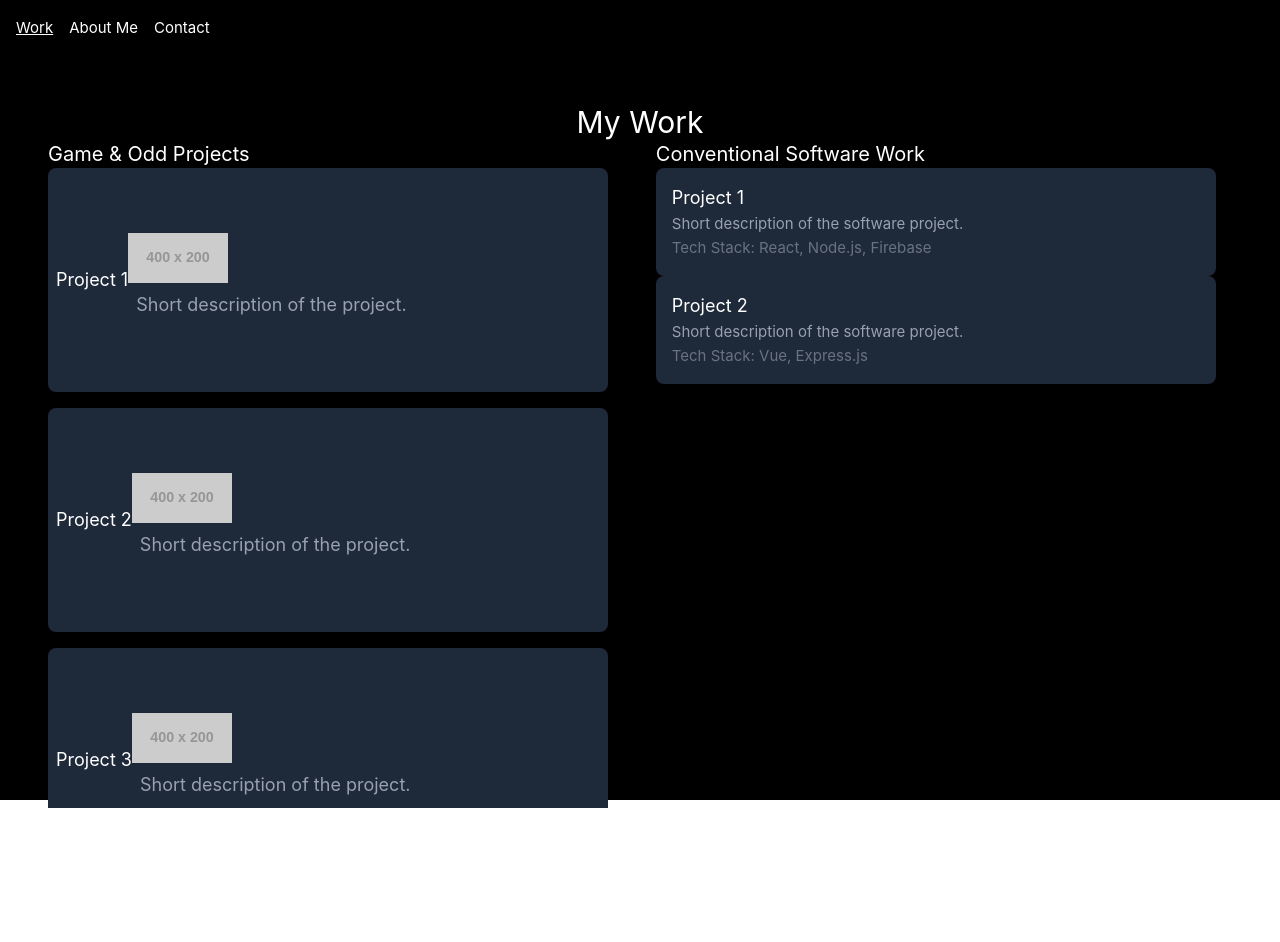
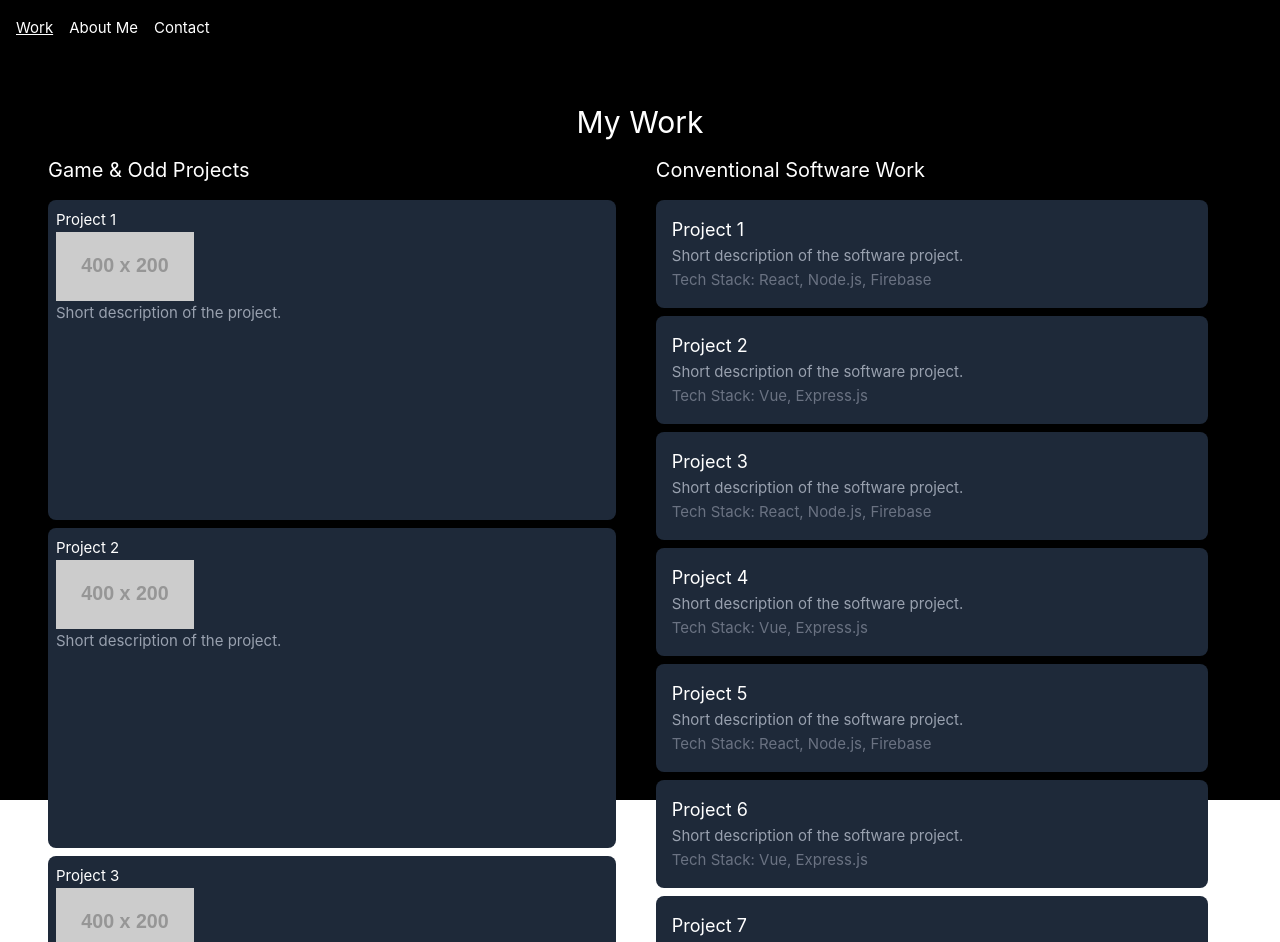
Before and after one commit to GitComet97/Portfolio, a Vue app in the folder webDir/: page / in a window 1280 px wide. Shown: the top 942 px of the page. Before the commit the page ends 828 px from the top, so only its background shows below. Built offline with nearby package versions, Linux system fonts and the light colour scheme.

Commit message:
Layout stuff

```diff
--- a/webDir/src/components/ProjectCard.vue
+++ b/webDir/src/components/ProjectCard.vue
@@ -1,16 +1,10 @@
 <template>
-  <div class="mb-6 pb-4 pr-4">
-    <div class="relative w-full h-56 bg-gray-800 rounded-lg">
+  <div class="h-80 w-full">
+    <div class="relative w-full h-full bg-gray-800 rounded-lg flex flex-col p-2">
       <!-- Placeholder for Image or Video -->
-      <div class="absolute inset-0 flex items-center justify-start text-white text-lg p-2">
-        <p class="text-white mt-2">{{ title }}</p>
-        <div>
-          <img :src="imageSrc" alt="Project Image" class="object-cover w-1/4 h-full" />
-          <div class="h-full w-full">
-            <p class="text-gray-400 p-2">{{ description }}</p>
-          </div>
-        </div>
-      </div>
+      <p class="text-white mt-2">{{ title }}</p>
+      <img :src="imageSrc" alt="Project Image" class="object-cover w-1/4" />
+      <p class="text-gray-400">{{ description }}</p>
     </div>
   </div>
 </template>
--- a/webDir/src/components/WorkTab.vue
+++ b/webDir/src/components/WorkTab.vue
@@ -1,57 +1,65 @@
 <template>
   <div class="mx-auto p-4 h-full">
     <!-- Title -->
-    <h2 class="text-3xl text-center text-white mb-8">My Work</h2>
+    <h2 class="text-3xl text-center text-white mb-8 pb-4">My Work</h2>
     <!-- Main Layout -->
-    <div class="flex gap-8 w-full">
+    <div class="flex h-3/4 gap-8 w-full">
       <!-- Left Column: Game & Odd Projects -->
-      <div class="w-1/2 h-[80vh]">
-        <h3 class="text-xl text-white mb-4">Game & Odd Projects</h3>
+      <div class="w-1/2 h-full">
+        <h3 class="text-xl text-white mb-4 pb-4">Game & Odd Projects</h3>
         <div class="flex flex-col h-full">
-          <div class="overflow-y-auto h-full">
-            <!-- Project 1 -->
+          <div
+            class="h-full grid gap-2 overflow-y-auto pr-2"
+            style="
+              grid-template-columns: repeat(auto-fit, minmax(400px, 1fr));
+              grid-auto-rows: auto;
+              grid-auto-flow: row dense;
+              align-items: start;
+            "
+          >
+            <!-- Project Cards -->
             <ProjectCard
               title="Project 1"
               description="Short description of the project."
               imageSrc="https://via.placeholder.com/400x200"
             />
-            <!-- Project 2 -->
             <ProjectCard
               title="Project 2"
               description="Short description of the project."
               imageSrc="https://via.placeholder.com/400x200"
             />
-            <!-- Project 3 -->
             <ProjectCard
               title="Project 3"
               description="Short description of the project."
               imageSrc="https://via.placeholder.com/400x200"
             />
-            <!-- Project 4 -->
             <ProjectCard
               title="Project 4"
               description="Short description of the project."
               imageSrc="https://via.placeholder.com/400x200"
             />
-            <!-- Project 5 -->
             <ProjectCard
               title="Project 5"
               description="Short description of the project."
               imageSrc="https://via.placeholder.com/400x200"
             />
-            <!-- Project 6 -->
             <ProjectCard
               title="Project 6"
+              description="Short description of the project."
+              imageSrc="https://via.placeholder.com/400x200"
+            />
+            <ProjectCard
+              title="Project 7"
               description="Short description of the project."
               imageSrc="https://via.placeholder.com/400x200"
             />
           </div>
         </div>
       </div>
-
       <!-- Right Column: Conventional Software Work -->
-      <div class="w-1/2 pr-4">
-        <h3 class="text-xl text-white mb-4">Conventional Software Work</h3>
+      <div class="w-1/2 h-full pr-4">
+        <h3 class="text-xl text-white mb-4 pb-4">Conventional Software Work</h3>
+        <div class="flex flex-col h-full gap-2 overflow-y-auto pr-2">
           <!-- Project 1 -->
           <div class="bg-gray-800 p-4 m-6 rounded-lg">
             <h4 class="text-white text-lg">Project 1</h4>
@@ -64,6 +72,42 @@
             <h4 class="text-white text-lg">Project 2</h4>
             <p class="text-gray-400">Short description of the software project.</p>
             <p class="text-gray-500">Tech Stack: Vue, Express.js</p>
+          </div>
+
+          <!-- Project 3 -->
+          <div class="bg-gray-800 p-4 m-6 rounded-lg">
+            <h4 class="text-white text-lg">Project 3</h4>
+            <p class="text-gray-400">Short description of the software project.</p>
+            <p class="text-gray-500">Tech Stack: React, Node.js, Firebase</p>
+          </div>
+
+          <!-- Project 4 -->
+          <div class="bg-gray-800 p-4 m-6 rounded-lg">
+            <h4 class="text-white text-lg">Project 4</h4>
+            <p class="text-gray-400">Short description of the software project.</p>
+            <p class="text-gray-500">Tech Stack: Vue, Express.js</p>
+          </div>
+
+          <!-- Project 5 -->
+          <div class="bg-gray-800 p-4 m-6 rounded-lg">
+            <h4 class="text-white text-lg">Project 5</h4>
+            <p class="text-gray-400">Short description of the software project.</p>
+            <p class="text-gray-500">Tech Stack: React, Node.js, Firebase</p>
+          </div>
+
+          <!-- Project 6 -->
+          <div class="bg-gray-800 p-4 m-6 rounded-lg">
+            <h4 class="text-white text-lg">Project 6</h4>
+            <p class="text-gray-400">Short description of the software project.</p>
+            <p class="text-gray-500">Tech Stack: Vue, Express.js</p>
+          </div>
+
+          <!-- Project 7 -->
+          <div class="bg-gray-800 p-4 m-6 rounded-lg">
+            <h4 class="text-white text-lg">Project 7</h4>
+            <p class="text-gray-400">Short description of the software project.</p>
+            <p class="text-gray-500">Tech Stack: Vue, Express.js</p>
+          </div>
         </div>
       </div>
     </div>
@@ -84,7 +128,7 @@ import ProjectCard from './ProjectCard.vue'
 }
 
 ::-webkit-scrollbar-thumb {
-  background-color: #4a90e2; /* Match this color to your theme */
+  background-color: #333435; /* Match this color to your theme */
   border-radius: 50px; /* Pill shape */
   transition: background-color 0.3s ease;
 }
```
Lines whose indentation alone changed are shown as unchanged.
